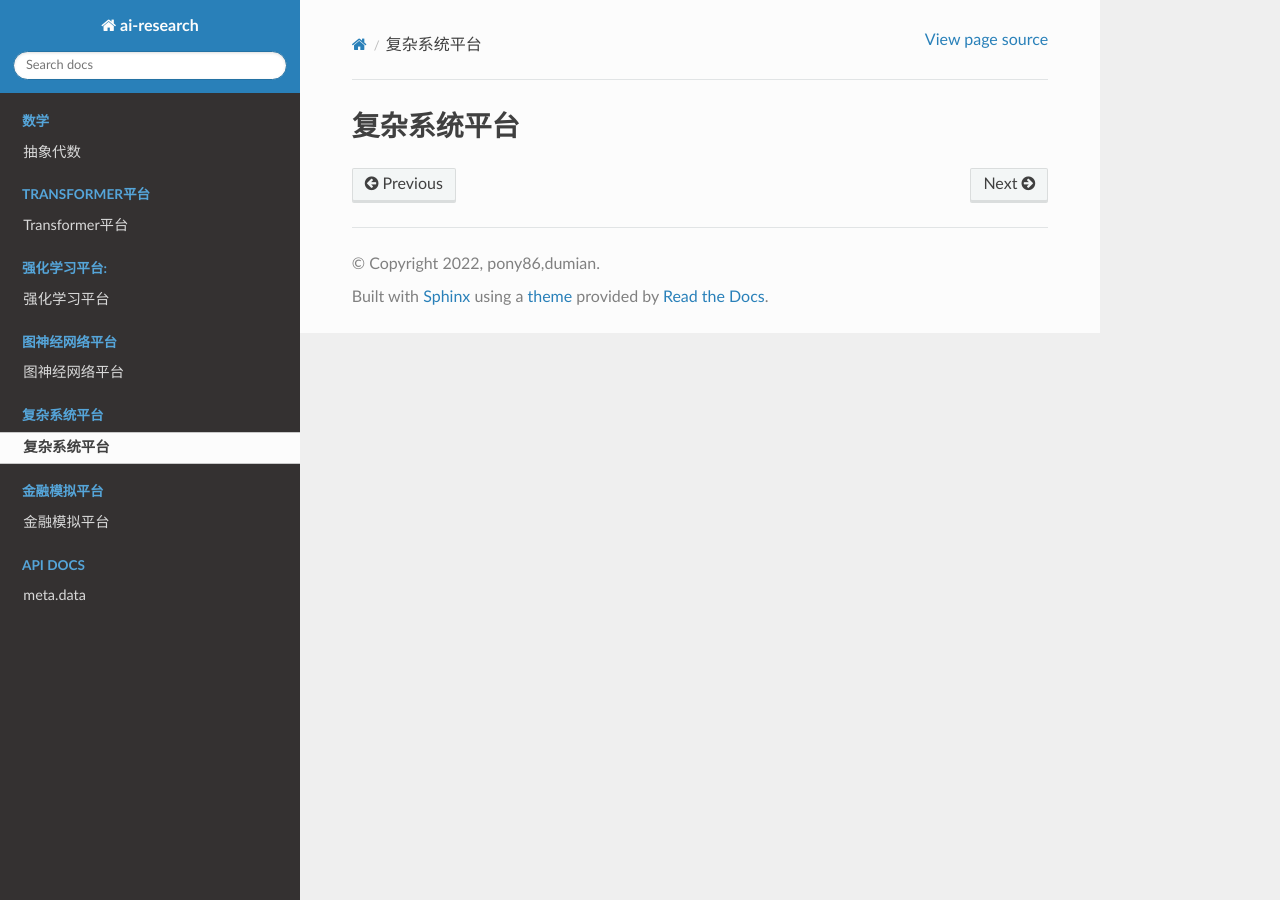
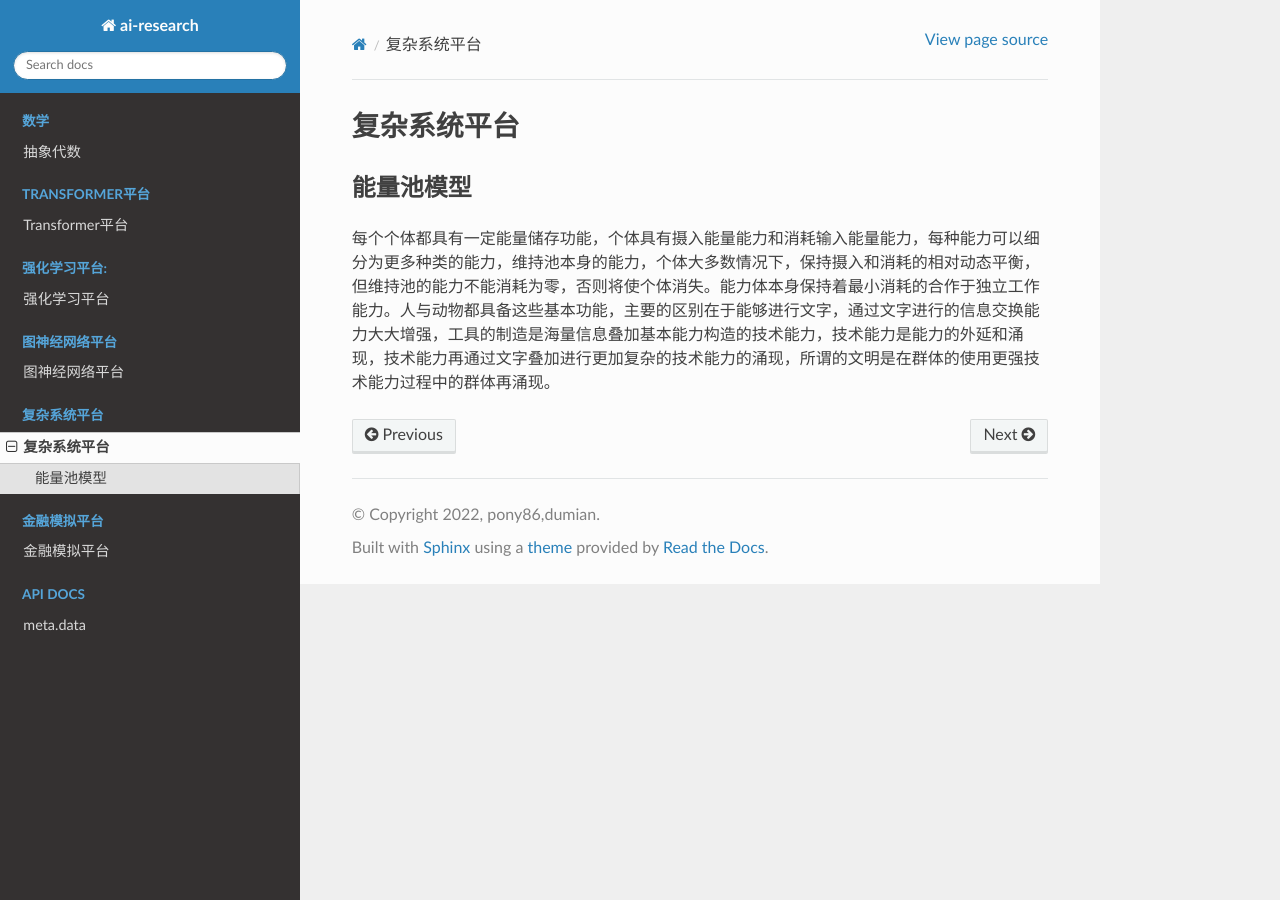
Before and after one commit to pony86/ai, a Sphinx documentation site: the page built from docs/source/complex/index.md, in a window 1280 px wide. Built offline with Sphinx 7.4.7 and the Read the Docs theme 2.0.0, drawn with Linux system fonts in a browser that asks for light colours.

Commit message:
Update index.md

```diff
--- a/docs/source/complex/index.md
+++ b/docs/source/complex/index.md
@@ -1 +1,3 @@
 # 复杂系统平台
+## 能量池模型
+每个个体都具有一定能量储存功能，个体具有摄入能量能力和消耗输入能量能力，每种能力可以细分为更多种类的能力，维持池本身的能力，个体大多数情况下，保持摄入和消耗的相对动态平衡，但维持池的能力不能消耗为零，否则将使个体消失。能力体本身保持着最小消耗的合作于独立工作能力。人与动物都具备这些基本功能，主要的区别在于能够进行文字，通过文字进行的信息交换能力大大增强，工具的制造是海量信息叠加基本能力构造的技术能力，技术能力是能力的外延和涌现，技术能力再通过文字叠加进行更加复杂的技术能力的涌现，所谓的文明是在群体的使用更强技术能力过程中的群体再涌现。
```
